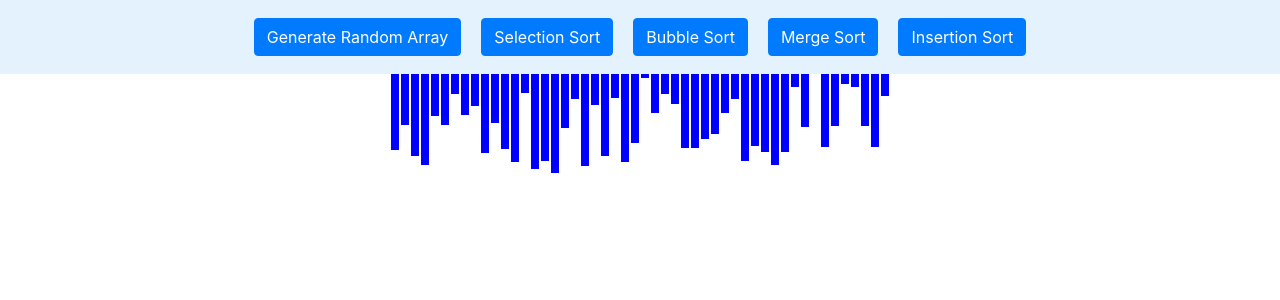
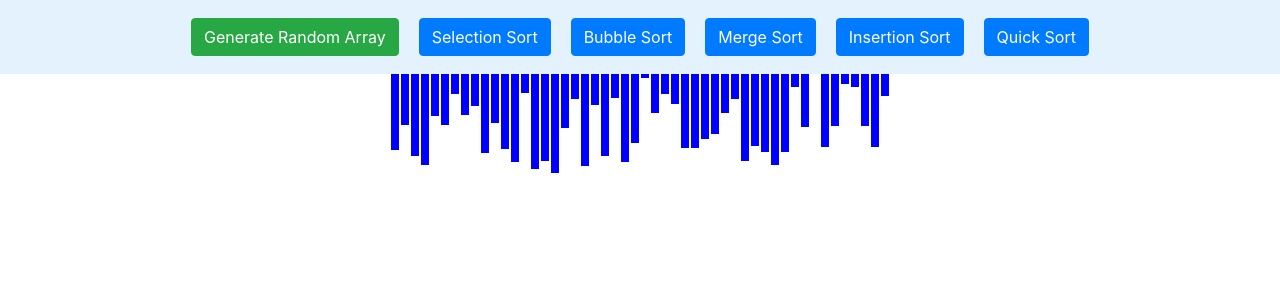
Before and after one commit to Siddharths8212376/sorting-viz, a React (Create React App) app: page / in a window 1280 px wide. Shown: the top 300 px of the page. Built offline with nearby package versions, Linux system fonts and the light colour scheme.

Commit message:
added quicksort + improved ui buttons

```diff
--- a/src/components/menu.js
+++ b/src/components/menu.js
@@ -5,6 +5,7 @@ import SelectionSort from './algorithms/selectionSort'
 import BubbleSort from './algorithms/bubbleSort'
 import MergeSort from './algorithms/mergeSort'
 import InsertionSort from './algorithms/insertionSort'
+import QuickSort from './algorithms/quickSort'
 
 function generateArray() {
     const ar = []
@@ -36,11 +37,12 @@ const Menu = ({arr, setArr}) => {
             width:"100%",
             }
             }>
-            <button type="button" className="btn btn-primary" onClick={() => {setArr(generateArray); console.log(arr)}} style={buttonStyle}>Generate Random Array</button>
+            <button type="button" className="btn btn-success" onClick={() => {setArr(generateArray); console.log(arr)}} style={buttonStyle}>Generate Random Array</button>
             <button type="button" className="btn btn-primary" onClick={() => {SelectionSort(arr); console.log(arr)}} style={buttonStyle}>Selection Sort</button>
             <button type="button" className="btn btn-primary" onClick={() => {BubbleSort(arr); console.log(arr)}} style={buttonStyle}>Bubble Sort</button>
             <button type="button" className="btn btn-primary" onClick={() => {MergeSort(arr); console.log(arr)}} style={buttonStyle}>Merge Sort</button>
             <button type="button" className="btn btn-primary" onClick={() => {InsertionSort(arr); console.log(arr)}} style={buttonStyle}>Insertion Sort</button>
+            <button type="button" className="btn btn-primary" onClick={() => {QuickSort(arr); console.log(arr)}} style={buttonStyle}>Quick Sort</button>
         </nav>
     )
 }
```
